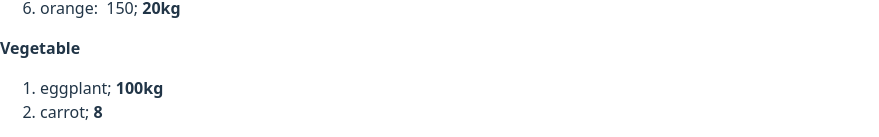
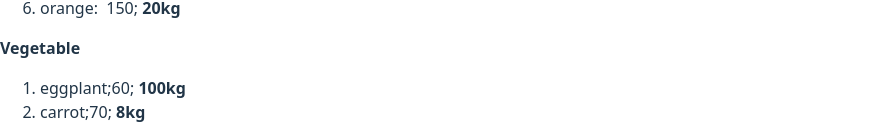
Before and after one commit to fizz168/react, a React (Vite) app in the folder react/: page / in a window 1280 px wide. Shown: the part 1157-1294 px from the top of the page, without its empty margins (0-879 px from the left). Built offline with nearby package versions, Linux system fonts and the light colour scheme.

Commit message:
fix: correct weight unit for carrot and include calories in vegetable list

```diff
--- a/react/src/List.jsx
+++ b/react/src/List.jsx
@@ -11,7 +11,7 @@ function List(props){
         ];
     const vege = [
         {id:7, name:"eggplant",calories: 60, weight: "100kg" },
-        {id:8, name:"carrot", calories:70, weight:"8"}
+        {id:8, name:"carrot", calories:70, weight:"8kg"}
 
     ];
     // fruit.sort((a,b) => a.name.localeCompare(b.name)) //sorting alphabet
@@ -24,7 +24,7 @@ function List(props){
 
 
     const listItem = fruit.map(fruit => <li key={fruit.id}>{fruit.name}: &nbsp;{fruit.calories}; <b>{fruit.weight}</b></li>)
-    const itemList = vege.map(vege => <li key={vege.id}>{vege.name}; <b>{vege.weight}</b></li>)
+    const itemList = vege.map(vege => <li key={vege.id}>{vege.name};{vege.calories}; <b>{vege.weight}</b></li>)
 
     return(
         <>
```
